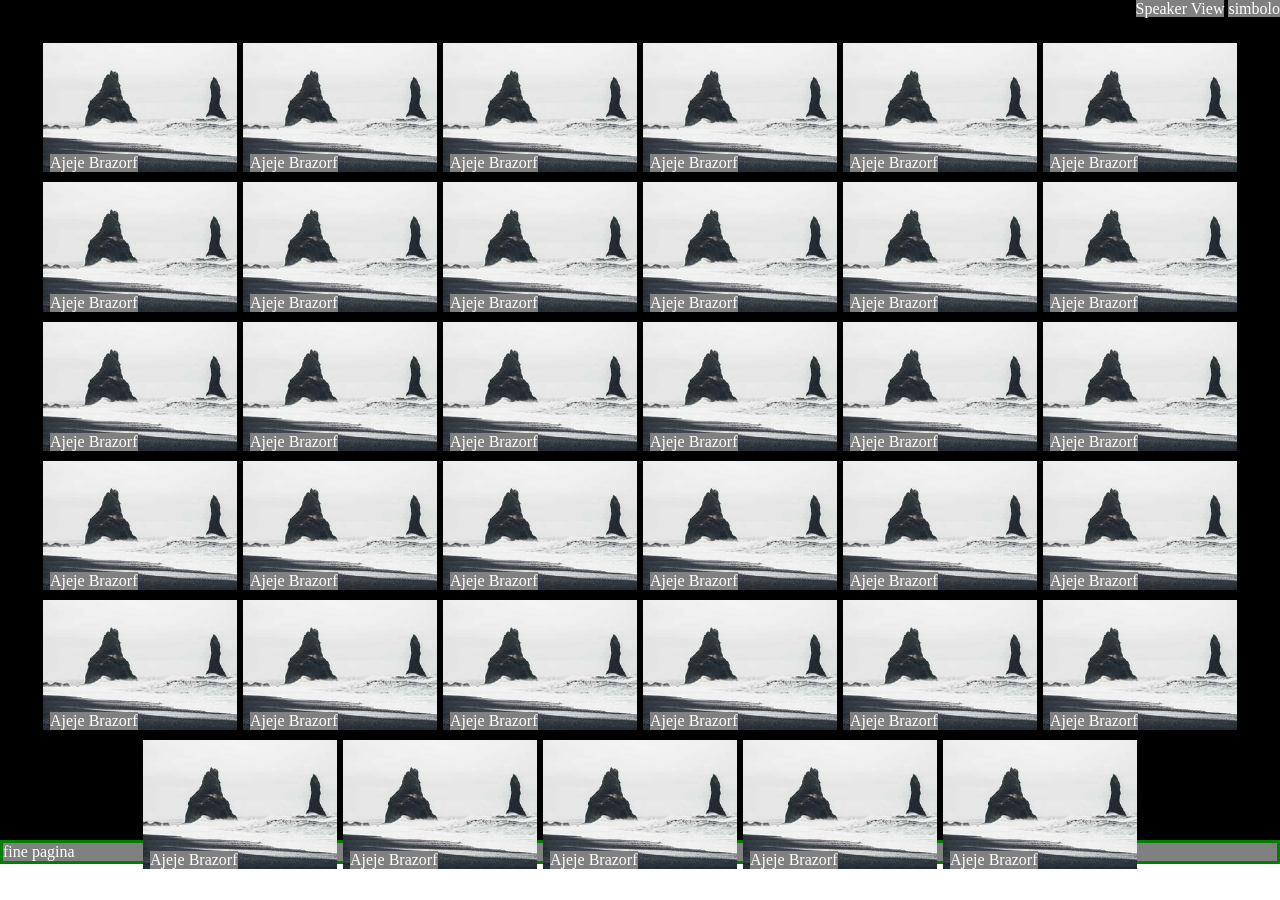
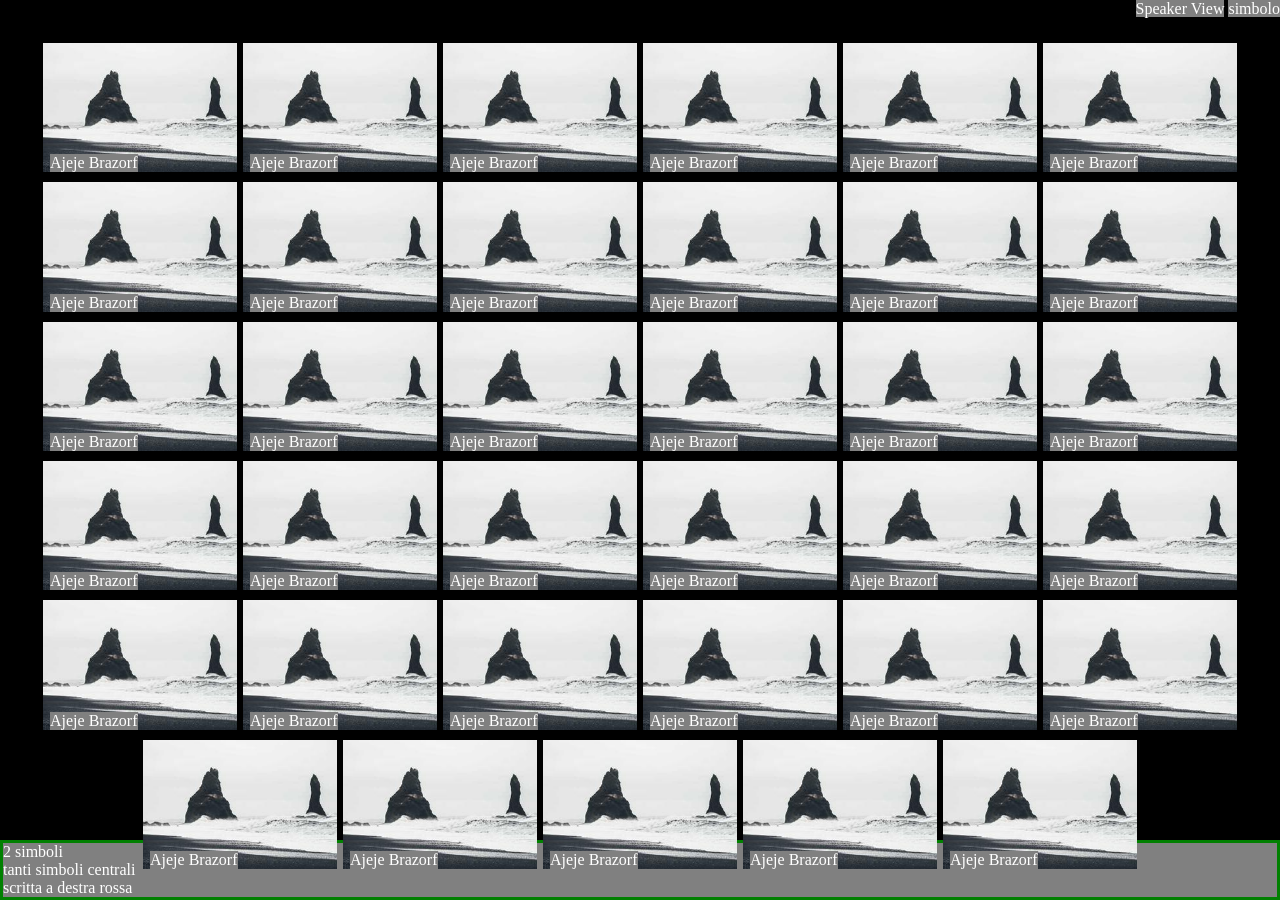
Before and after one commit to bonvi83/html-css-zoom, a plain HTML site: page index.html in a window 1280 px wide. Before the commit the page ends 876 px from the top, so only its background shows below. Drawn offline with Linux system fonts and the light colour scheme.

Commit message:
qualche modifica

```diff
--- a/index.html
+++ b/index.html
@@ -158,7 +158,9 @@
     </main>
 
     <footer>
-        fine pagina
+        <div>2 simboli</div>
+        <div>tanti simboli centrali</div>
+        <div>scritta a destra rossa</div>
     </footer>
 </body>
 </html>
```
